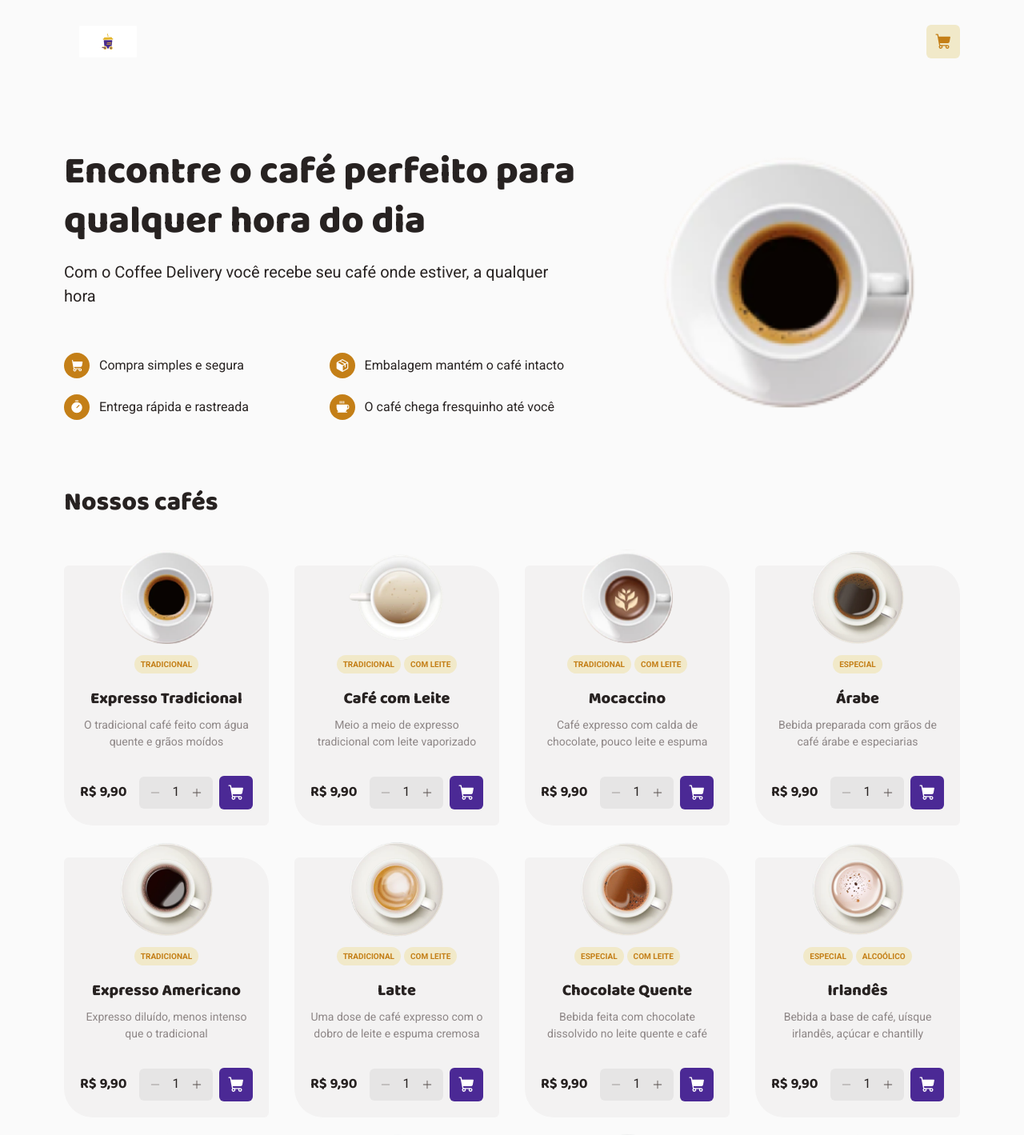
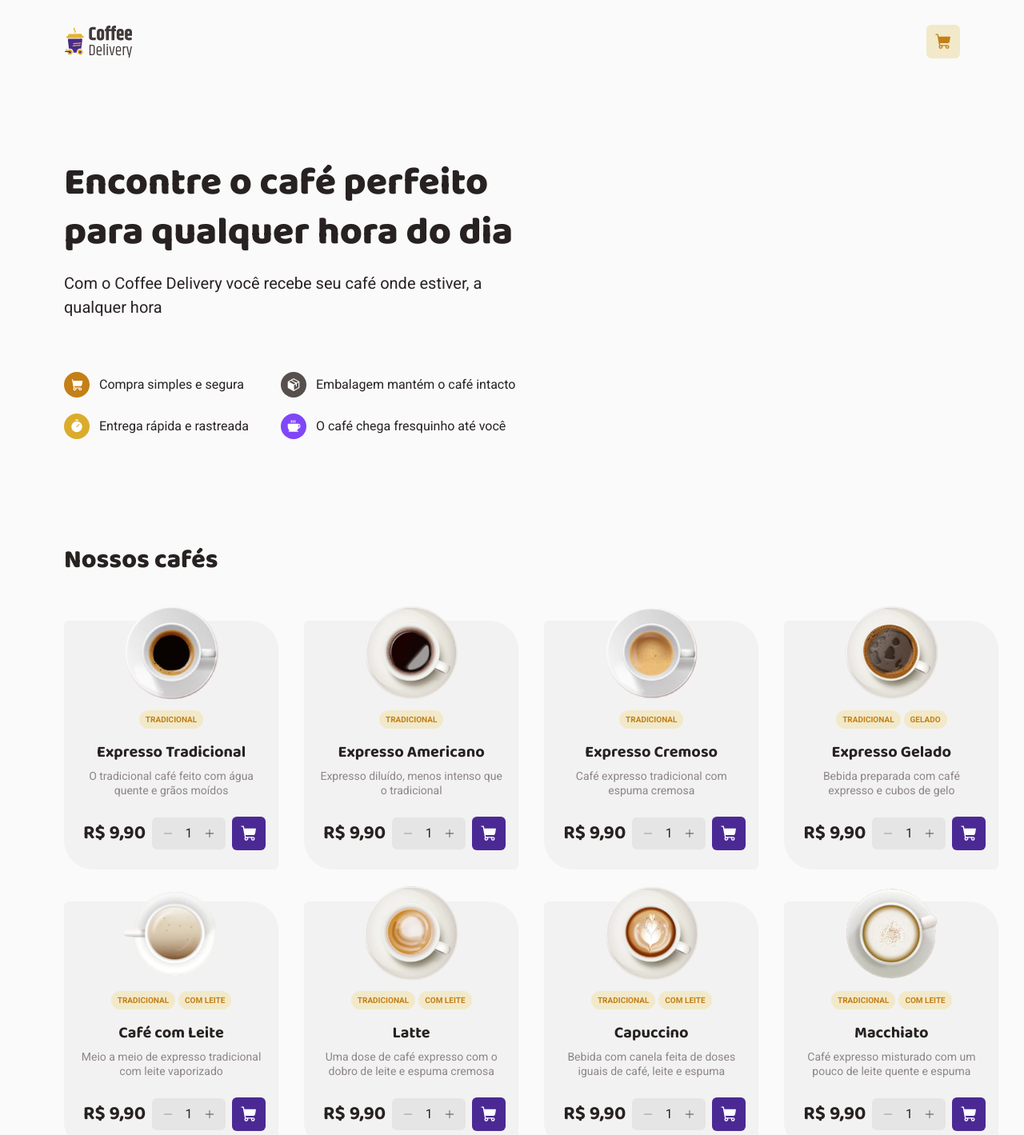
Before and after one commit to Jonhsantos/coffee-delivery-spa, a React (Vite) app: page / in a window 1280 px wide. Shown: the top 1419 px of the page at 80% size. Built offline with nearby package versions, Linux system fonts and the light colour scheme.

Commit message:
style: aproximar home do design oficial

```diff
--- a/src/App.tsx
+++ b/src/App.tsx
@@ -1,7 +1,7 @@
 import { BrowserRouter, Link, Route, Routes } from 'react-router'
 import { Coffee, Package, ShoppingCart, Timer } from '@phosphor-icons/react'
 import { useState } from 'react'
-import logo from './assets/logo-cafe-rodinhas.svg'
+import logo from './assets/sKMTC.svg'
 import { QuantityControl } from './components/QuantityControl'
 import { coffees } from './data/coffees'
 import { useCart } from './hooks/useCart'
@@ -49,6 +49,8 @@ function Card({ coffee }: { coffee: CoffeeType }) {
 }
 
 function Home() {
+  // O catálogo está organizado em colunas no arquivo de referência.
+  const order = [0, 4, 8, 11, 1, 5, 9, 12, 2, 6, 10, 13, 3, 7]
   return (
     <main>
       <section className="hero container">
@@ -73,14 +75,16 @@ function Home() {
             </li>
           </ul>
         </div>
-        <img className="hero-image" src={coffees[0].imageUrl} alt="" />
+        <div className="hero-image" aria-hidden="true" />
       </section>
       <section className="container catalog">
         <h2>Nossos cafés</h2>
         <div className="coffee-grid">
-          {coffees.map((coffee) => (
-            <Card key={coffee.id} coffee={coffee} />
-          ))}
+          {order
+            .map((index) => coffees[index])
+            .map((coffee) => (
+              <Card key={coffee.id} coffee={coffee} />
+            ))}
         </div>
       </section>
     </main>
--- a/src/styles/app.css
+++ b/src/styles/app.css
@@ -9,8 +9,8 @@
   justify-content: space-between;
 }
 .header img {
-  width: 110px;
-  max-height: 72px;
+  width: 85px;
+  height: 40px;
 }
 .cart-link,
 .add-button {
@@ -37,10 +37,11 @@
 }
 .hero {
   display: grid;
-  grid-template-columns: 3fr 2fr;
-  align-items: center;
-  gap: 48px;
-  padding-block: 80px;
+  grid-template-columns: 588px 476px;
+  align-items: start;
+  gap: 56px;
+  min-height: 544px;
+  padding-top: 94px;
 }
 h1,
 h2,
@@ -57,14 +58,15 @@ h3 {
   margin-top: 16px;
 }
 .hero-image {
-  width: min(80%, 320px);
-  justify-self: center;
+  width: 100%;
+  height: 360px;
 }
 .benefits {
   display: grid;
   grid-template-columns: repeat(2, 1fr);
-  gap: 20px;
-  margin-top: 56px;
+  grid-template-columns: 231px 294px;
+  gap: 20px 40px;
+  margin-top: 66px;
   list-style: none;
   padding: 0;
 }
@@ -82,11 +84,22 @@ h3 {
   width: 32px;
   height: 32px;
 }
+.benefits li:nth-child(2) svg {
+  background: var(--color-base-text);
+}
+.benefits li:nth-child(3) svg {
+  background: var(--color-yellow);
+}
+.benefits li:nth-child(4) svg {
+  background: var(--color-purple);
+}
 .catalog {
-  padding-bottom: 80px;
+  padding-top: 32px;
+  padding-bottom: 157px;
 }
 .catalog h2 {
   font-size: 32px;
+  line-height: 1.3;
   margin-bottom: 54px;
 }
 .coffee-grid {
@@ -98,7 +111,8 @@ h3 {
   background: var(--surface-card);
   border-radius: 6px 36px;
   text-align: center;
-  padding: 0 20px 20px;
+  padding: 0 20px 24px;
+  min-height: 310px;
   display: flex;
   align-items: center;
   flex-direction: column;
@@ -127,31 +141,43 @@ h3 {
 }
 .coffee-card h3 {
   font-size: 20px;
+  font-weight: 700;
+  line-height: 1.3;
 }
 .coffee-card p {
   color: var(--text-muted);
   font-size: 14px;
-  margin: 8px 0 32px;
+  margin: 8px 0 24px;
+  line-height: 1.3;
   flex: 1;
 }
 .card-actions {
   display: flex;
   gap: 8px;
   align-items: center;
-  width: 100%;
+  width: calc(100% - 8px);
 }
 .card-actions strong {
   margin-right: auto;
   white-space: nowrap;
   font-family: var(--font-title);
-  font-size: 18px;
+  font-size: 24px;
 }
 .add-button {
   color: white;
   background: var(--color-purple-dark);
   cursor: pointer;
 }
+@media (max-width: 1152px) {
+  .hero {
+    grid-template-columns: minmax(0, 1fr) minmax(0, 0.5fr);
+    gap: 24px;
+  }
+}
 @media (max-width: 900px) {
+  .benefits {
+    grid-template-columns: 1fr;
+  }
   .coffee-grid {
     grid-template-columns: repeat(3, 1fr);
   }
@@ -160,6 +186,7 @@ h3 {
   .hero {
     display: block;
     padding-block: 40px;
+    min-height: 0;
   }
   .hero-image {
     display: none;
```
Also changed, not shown: src/assets/sKMTC.svg (added), 2 other files (tests, documents, lock files or other folders).
